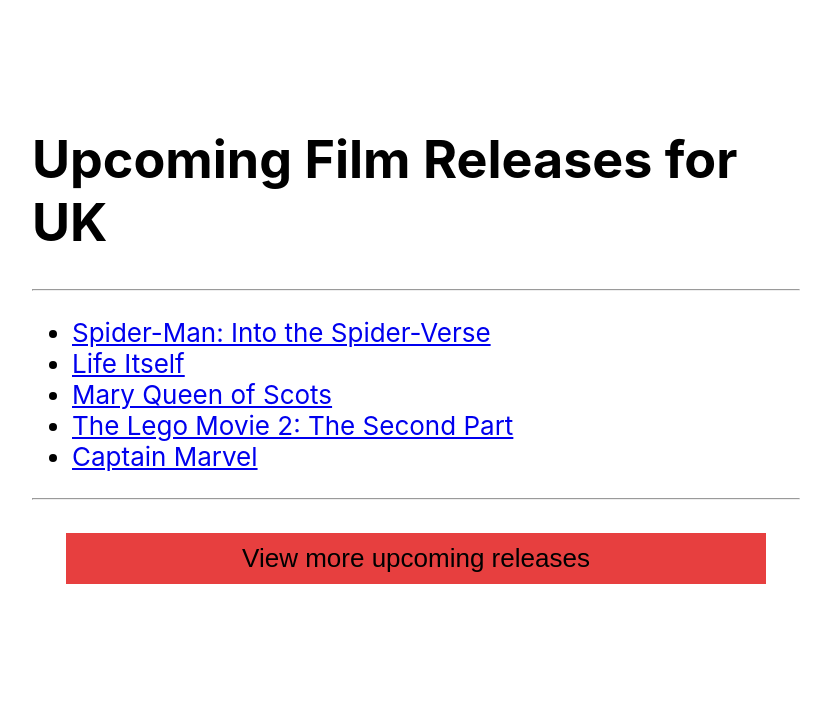
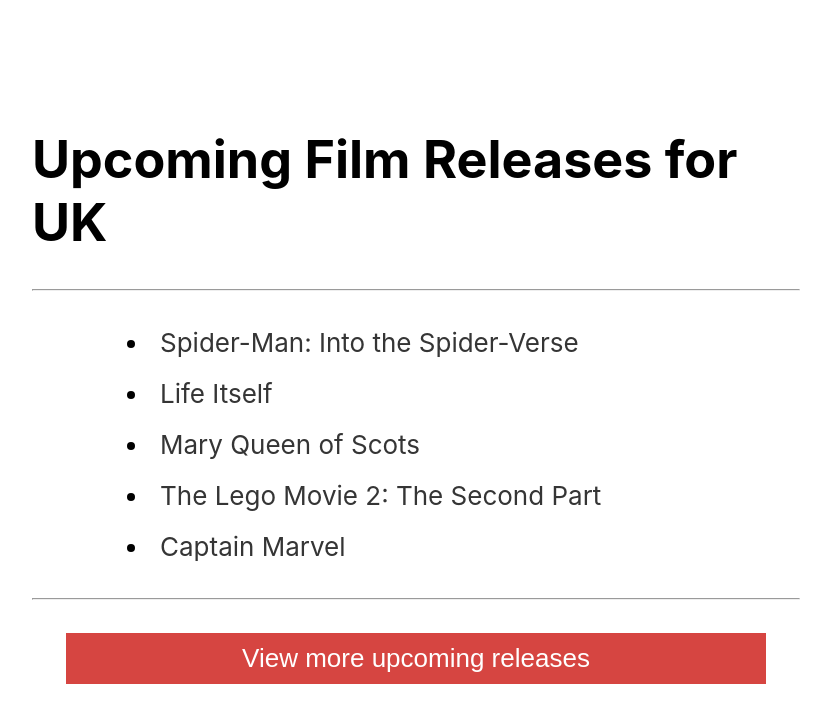
Before and after one commit to mariamuzas/film_releases, a React (Create React App) app: page / in a window 1280 px wide. Shown: the top 722 px of the page, without its empty margins (224-1055 px from the left). Built offline with nearby package versions, Linux system fonts and the light colour scheme.

Commit message:
list styled

```diff
--- a/src/App.css
+++ b/src/App.css
@@ -14,7 +14,8 @@
 
 input {
   font-size: calc(10px + 2vmin);
-  background-color: rgb(231, 63, 63);
+  background-color: #D64541;
+  color: white;
   display: block;
   margin: 10px 0;
   padding: 10px;
@@ -26,6 +27,18 @@
   background-color: rgb(182, 33, 33);
 }
 
+li {
+  margin: 0 3em;
+  padding: 10px;
+}
+a {
+  text-decoration: none;
+  color: #353535;
+}
+
+a:hover{
+  color: #a03531;
+}
 
 
 /* .App-header {
```
